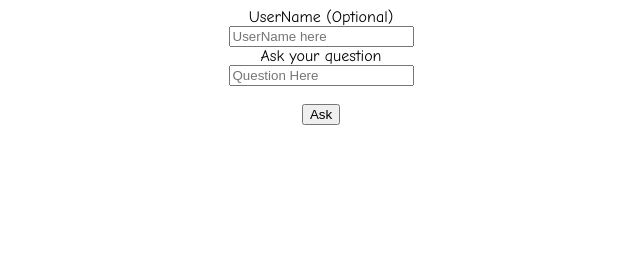
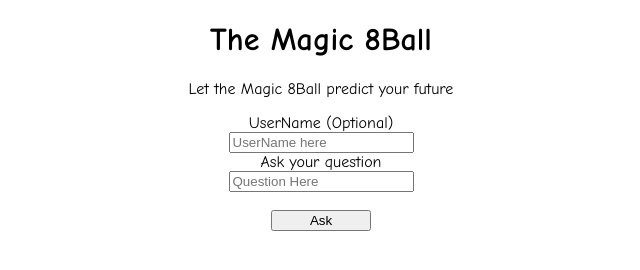
Before and after one commit to LithRakoon/Magic8Ball, a plain HTML site: page index.html in a window 1280 px wide. Shown: the whole page, without its empty margins (319-959 px from the left). Drawn offline with Linux system fonts and the light colour scheme.

Commit message:
Improve UX

```diff
--- a/css/style.css
+++ b/css/style.css
@@ -1,4 +1,12 @@
 html {
     font-family: Comic Sans MS;
+    box-sizing: border-box;
+}
+
+button {
+    width: 100px;
+}
+
+.center {
     text-align: center;
 }
--- a/index.html
+++ b/index.html
@@ -4,19 +4,27 @@
     <meta charset="UTF-8">
     <meta http-equiv="X-UA-Compatible" content="IE=edge">
     <meta name="viewport" content="width=device-width, initial-scale=1.0">
-    <title>Document</title>
+    <title>Magic 8Ball</title>
 
     <link rel="stylesheet" href="css/style.css">
 
 </head>
 <body>
+    <div class="center">
+        <h1>The Magic 8Ball</h1>
+        <p>Let the Magic 8Ball predict your future</p>
+
+
         <label for="uname">UserName (Optional)</label><br>
         <input type="text" id="uname" name="uname" placeholder="UserName here"><br>
         <label for="question">Ask your question</label><br>
         <input type="text" id="question" name="question" placeholder="Question Here"><br><br>
         <button id="ask-question">Ask</button>
         <p id="result"></p>
+    </div>
+
 
     <script src="js/main.js"></script>
+
 </body>
 </html>
```
